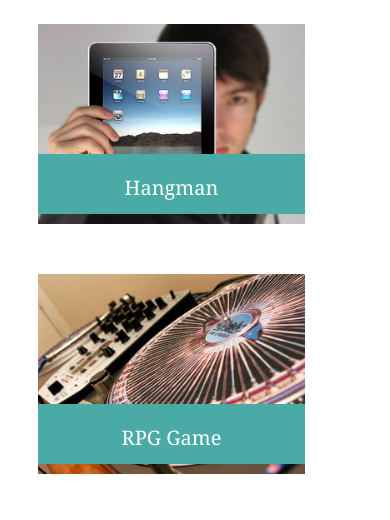
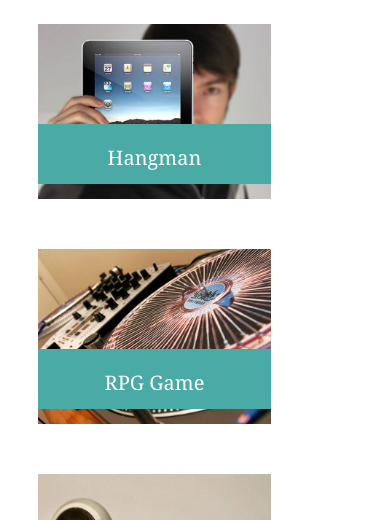
Before and after one commit to risaco/Responsive-Portfolio, a plain HTML site: page portfolio.html in a window 390 px wide. Shown: the part 324-844 px from the top of the page. Drawn offline with Linux system fonts and the light colour scheme.

Commit message:
updated css with @media for all sizes on all pages

```diff
--- a/assets/css/style.css
+++ b/assets/css/style.css
@@ -261,6 +261,100 @@ input[type=submit] {
 
 /* Media Queries for site responsiveness */
 
+@media screen and (max-width: 960px) {
+	.headerArea, .bodyArea, .container, header {
+		width: 100%;
+	}
+
+	.sectionBox {
+		width: 67%;
+	}
+
+	.asideBox {
+		width: 26%;
+	}
+}
+
+@media screen and (max-width: 768px) {
+
+	.headerArea, .bodyArea, .container, header {
+		width: 100%;
+		clear: both;
+
+	}
+
+	#nameBox {
+		width: 100%;
+		text-align: center;
+	}
+
+	nav {
+		clear: both;
+		width: 100%;
+		margin-left: auto;
+		margin-right: auto;
+		text-align: center;
+	}
+
+	.sectionBox,
+	.asideBox {
+		clear: both;
+		width: 100%;
+		margin-left: auto;
+		margin-right: auto;
+	}
+
+	#sectionTitle,
+	#asideTitle,
+	.asideBox {
+		width: 100%;
+		text-align: center;
+		margin-left: auto;
+		margin-right: auto;
+	}
+
+	/* Portfolio Page */
+	.pContainer {
+		position: static;
+		width: 274px;
+		height: 200px;
+		float: left;
+		margin-bottom: 50px;
+		margin-left: auto;
+		margin-right: auto;
+	}
+
+	img.project {
+		display: block;
+	  	max-width: 275px;
+	  	max-height: 200px;
+	  	width: auto;
+	  	height: auto;
+	  	float: left;
+	}
+
+	#project1, #project3, #project5 {
+		margin-right: 40px;
+	}
+
+	.pBox {
+		position: absolute;
+		background-color: #4aaaa5;
+		color: white;
+		font-family: 'Georgia', Times, Times New Roman, serif;
+		width: 267px;
+		height: 60px;
+		text-align: center;
+		float: left;
+		margin-top: 130px;
+	}
+
+	h3 {
+		font-weight: normal;
+		font-size: 20px;
+	}
+}
+
 @media screen and (max-width: 640px) {
 
 	.headerArea, .bodyArea, .container, header {
@@ -298,4 +392,46 @@ input[type=submit] {
 		margin-left: auto;
 		margin-right: auto;
 	}
+
+	/* Portfolio Page */
+	.pContainer {
+		position: static;
+		width: 250px;
+		height: 175px;
+		float: left;
+		margin-bottom: 50px;
+		margin-left: auto;
+		margin-right: auto;
+	}
+	img.project {
+		display: block;
+	  	max-width: 250px;
+	  	max-height: 175px;
+	  	width: auto;
+	  	height: auto;
+	  	float: left;
+	}
+
+	#project1, #project3, #project5 {
+		margin-right: 27px;
+	}
+
+	.pBox {
+		position: absolute;
+		background-color: #4aaaa5;
+		color: white;
+		font-family: 'Georgia', Times, Times New Roman, serif;
+		width: 233px;
+		height: 60px;
+		text-align: center;
+		float: left;
+		margin-top: 100px;
+	}
+
+	h3 {
+		font-weight: normal;
+		font-size: 20px;
+	}
+
+
 }
--- a/portfolio.html
+++ b/portfolio.html
@@ -2,6 +2,7 @@
 <html>
 <head>
 	<title>Portfolio</title>
+	<meta name="viewport" content="width=device-width, intial-scale=1">
 	<link rel="stylesheet" type="text/css" href="assets/css/style.css">
 </head>
 <body>
```
Also changed, not shown: contact.html (+1 -0 lines).
